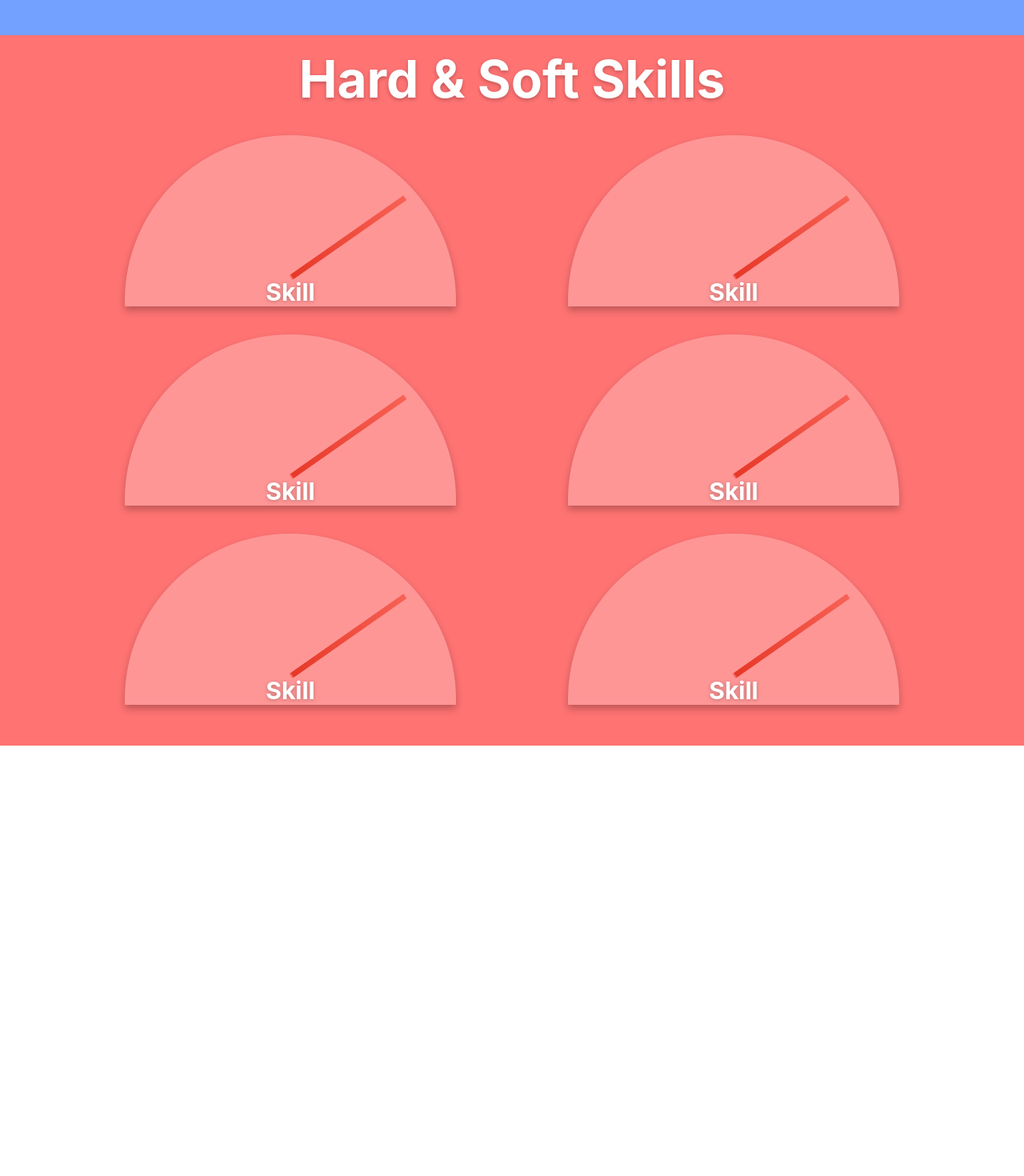
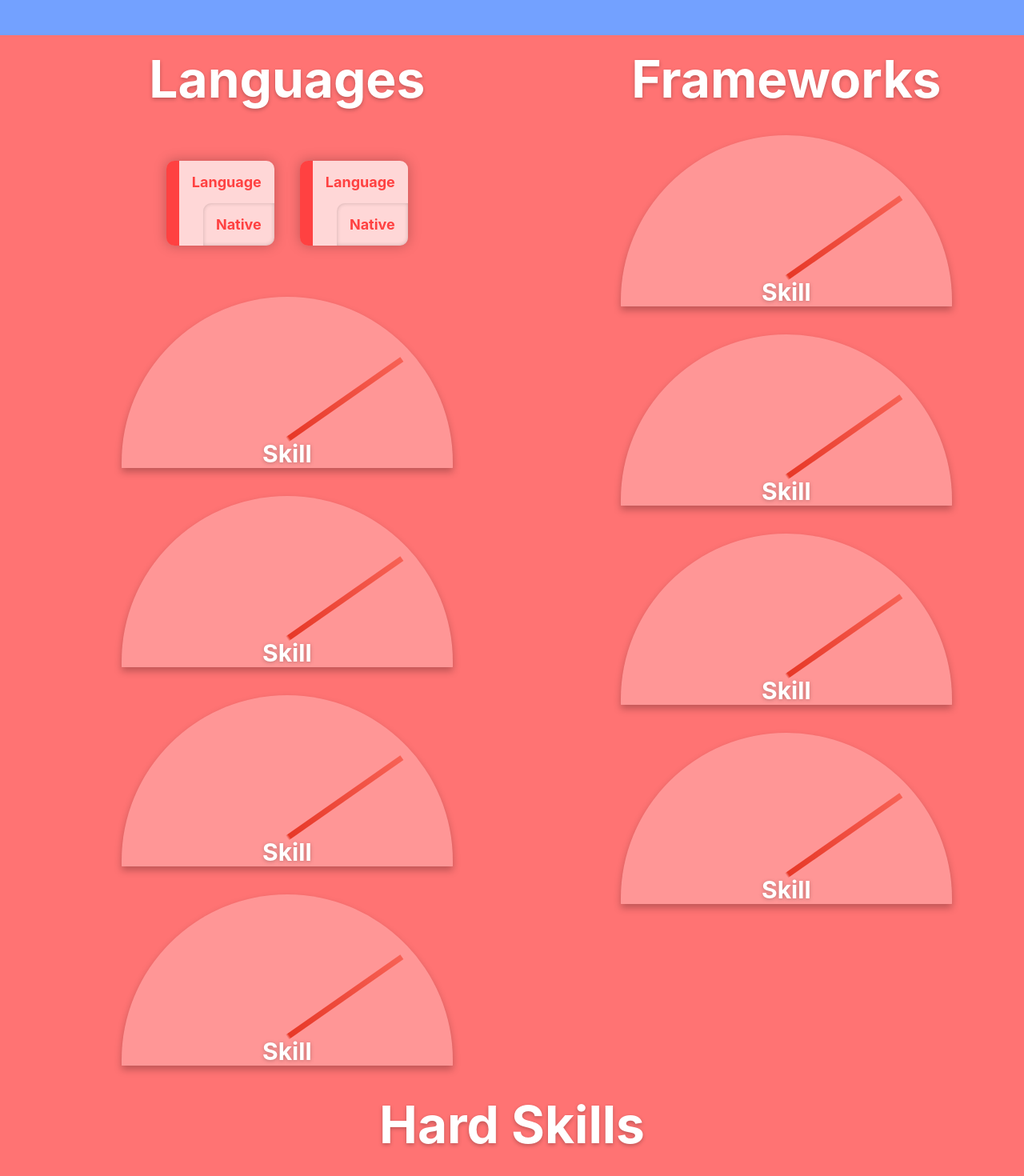
Before and after one commit to k3v53/arg-prog-front, an Angular app: page / in a window 1280 px wide. Shown: the part 2420-3890 px from the top of the page at 80% size. Before the commit the page ends 3352 px from the top, so only its background shows below. Built offline with nearby package versions, Linux system fonts and the light colour scheme.

Commit message:
Fixed skills overflow

```diff
--- a/src/app/app.module.ts
+++ b/src/app/app.module.ts
@@ -11,6 +11,7 @@ import { HeaderComponent } from './components/header/header.component';
 import { LandingComponent } from './components/landing/landing.component';
 import { SkillsComponent } from './components/skills/skills.component';
 import { SkillsEntryComponent } from './components/skills/skills-entry/skills-entry.component';
+import { LanguageEntryComponent } from './components/skills/language-entry/language-entry.component';
 
 @NgModule({
   declarations: [
@@ -23,6 +24,7 @@ import { SkillsEntryComponent } from './components/skills/skills-entry/skills-en
     EducationEntryComponent,
     SkillsComponent,
     SkillsEntryComponent,
+    LanguageEntryComponent,
   ],
   imports: [BrowserModule, FontAwesomeModule],
   providers: [],
--- /dev/null
+++ b/src/app/components/skills/language-entry/language-entry.component.css
@@ -0,0 +1,51 @@
+article {
+  background-color: rgba(255, 255, 255, 0.712);
+  padding: 0rem;
+  border-radius: 10px;
+  box-shadow: 0 0 1rem 0 rgba(0, 0, 0, 0.25);
+  border-left: 1rem solid var(--saturated-primary-swatch);
+}
+
+p {
+  margin: 0;
+  padding: 1rem;
+  font-size: large;
+  font-weight: bold;
+  color: var(--saturated-primary-swatch);
+
+}
+
+p.expertise {
+  margin: auto 0% auto auto;
+  border-radius: 10px 0 10px 0;
+  box-shadow: inset 0 0 5px 0 rgba(0, 0, 0, 0.192);
+  width: fit-content;
+}
+
+input {
+  margin: 0 0 .5rem 0;
+  -webkit-appearance: none;
+  appearance: none;
+  width: auto;
+  height: 25px;
+  background: #d3d3d3;
+  outline: none;
+  opacity: 0.7;
+  -webkit-transition: .2s;
+  transition: opacity .2s;
+
+}
+
+input:hover {
+  opacity: 1;
+}
+
+input::-webkit-slider-thumb,
+input::-moz-range-thumb {
+  -webkit-appearance: none;
+  appearance: none;
+  width: 25px;
+  height: 25px;
+  background: var(--main-contrast);
+  cursor: pointer;
+}
--- /dev/null
+++ b/src/app/components/skills/language-entry/language-entry.component.html
@@ -0,0 +1,4 @@
+<article>
+  <p>Language</p>
+  <p class="expertise">Native</p>
+</article>
--- a/src/app/components/skills/skills.component.css
+++ b/src/app/components/skills/skills.component.css
@@ -28,6 +28,12 @@ h1 {
 }
 
 .techStack {
-  display: grid;
-  grid-template-columns: clamp(auto, auto, auto auto);
+  display: flex;
+  flex-wrap: nowrap;
 }
+
+@media (max-width:1000px) {
+  .techStack {
+    flex-wrap: wrap;
+  }
+}
--- a/src/app/components/skills/skills.component.html
+++ b/src/app/components/skills/skills.component.html
@@ -1,8 +1,37 @@
 <section>
-  <h1>Hard & Soft Skills</h1>
+  <div class="techStack">
+    <div class="skillset">
+      <h1>Languages</h1>
+      <div class="skillsContainer">
+        <div class="skillsContainer">
+          <app-language-entry></app-language-entry>
+          <app-language-entry></app-language-entry>
+        </div>
+        <app-skills-entry></app-skills-entry>
+        <app-skills-entry></app-skills-entry>
+        <app-skills-entry></app-skills-entry>
+        <app-skills-entry></app-skills-entry>
+      </div>
+    </div>
+    <div class="skillset">
+      <h1>Frameworks</h1>
+      <div class="skillsContainer">
+        <app-skills-entry></app-skills-entry>
+        <app-skills-entry></app-skills-entry>
+        <app-skills-entry></app-skills-entry>
+        <app-skills-entry></app-skills-entry>
+      </div>
+    </div>
+  </div>
+  <h1>Hard Skills</h1>
   <div class="skillsContainer">
     <app-skills-entry></app-skills-entry>
     <app-skills-entry></app-skills-entry>
+    <app-skills-entry></app-skills-entry>
+    <app-skills-entry></app-skills-entry>
+  </div>
+  <h1>Soft Skills</h1>
+  <div class="skillsContainer">
     <app-skills-entry></app-skills-entry>
     <app-skills-entry></app-skills-entry>
     <app-skills-entry></app-skills-entry>
```
Also changed, not shown: src/app/components/skills/language-entry/language-entry.component.ts (added, +10 -0 lines), 1 other file (tests, documents, lock files or other folders).
